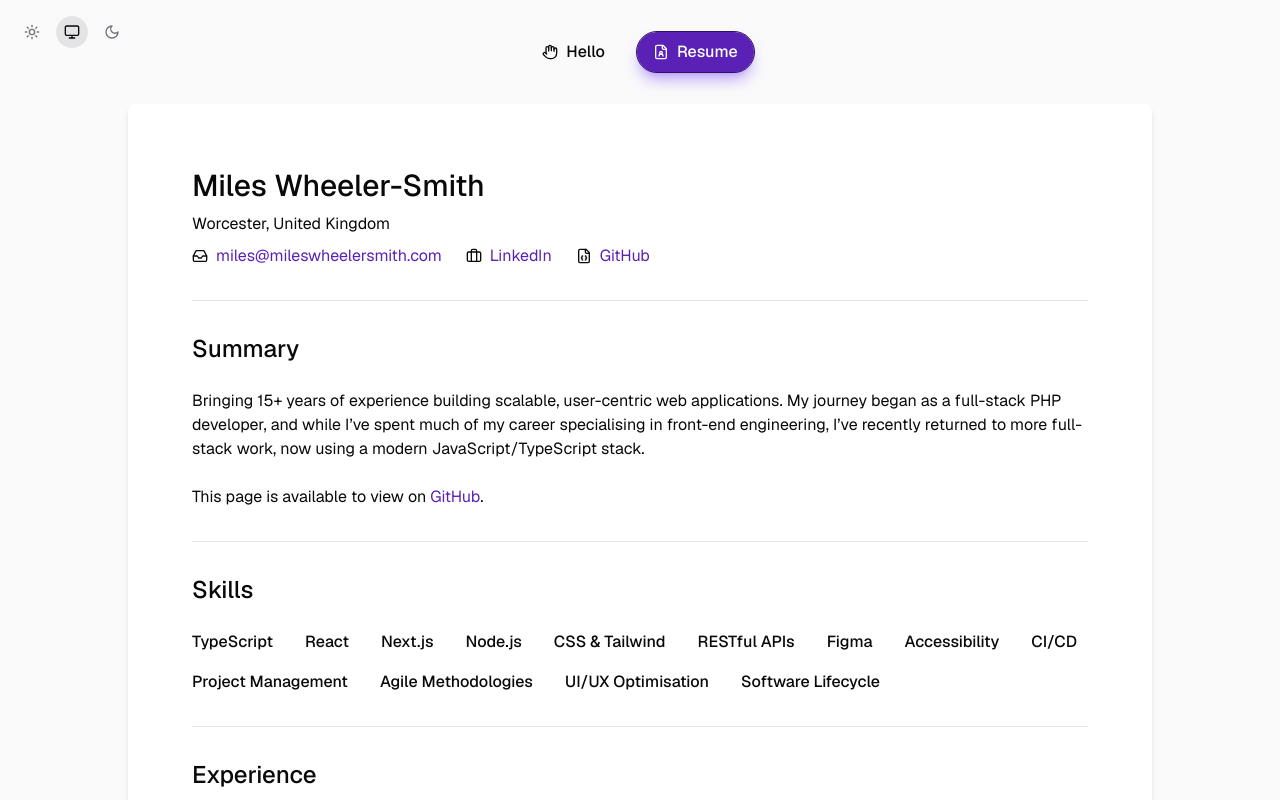
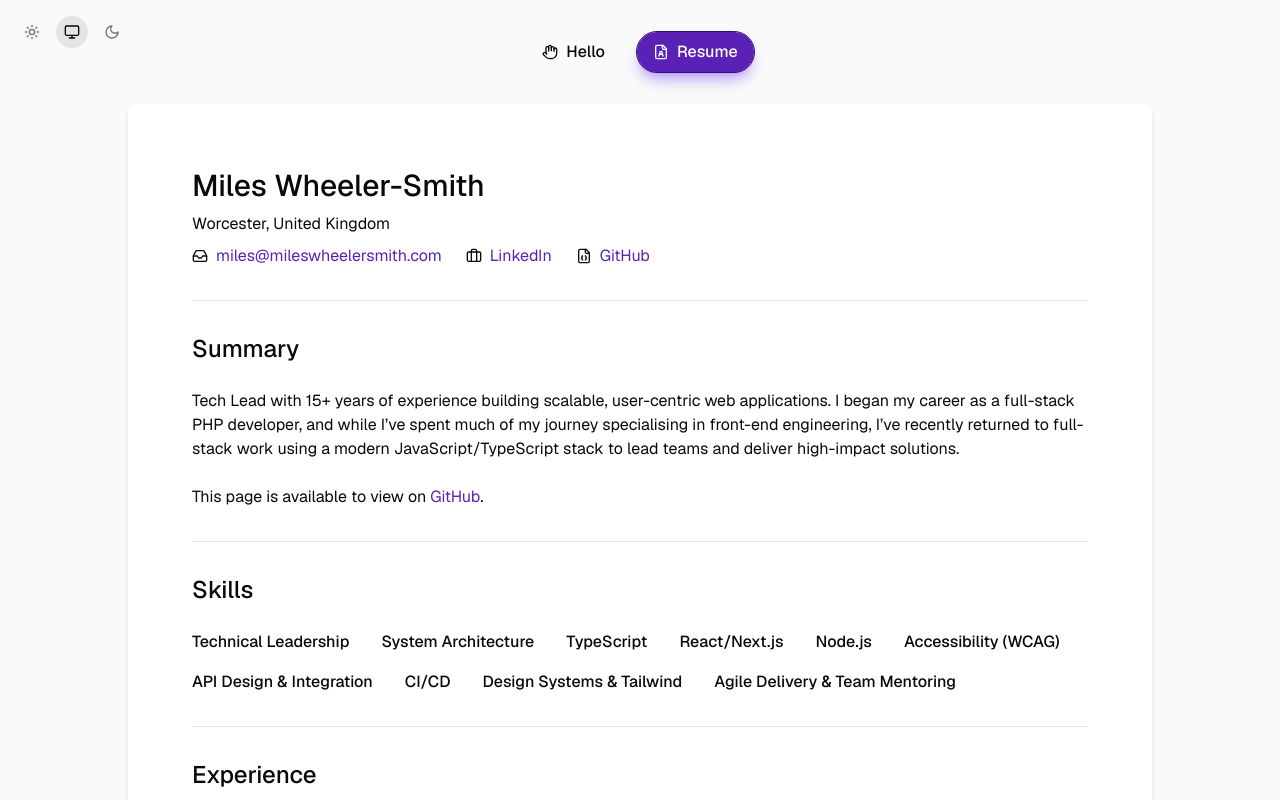
Before and after one commit to mwheelersmith/site, a Next.js app: page /resume in a window 1280 px wide. Shown: the top 800 px of the page. Built offline with nearby package versions, Linux system fonts and the light colour scheme.

Commit message:
Tweaks after promotion

```diff
--- a/app/layout.tsx
+++ b/app/layout.tsx
@@ -9,9 +9,9 @@ import { NavLinks } from "@/components/nav-links";
 import ThemeSwitcher from "@/components/theme-switcher";
 
 export const metadata: Metadata = {
-  title: "Miles Wheeler-Smith | Senior Developer",
+  title: "Miles Wheeler-Smith | Tech Lead",
   description:
-    "Miles is a seasoned senior developer with 15+ years of experience developing SaaS applications.",
+    "Tech Lead with 15+ years of experience building scalable, user-centric web applications. Expert in TypeScript, React, Next.js, Node.js, and accessible, high-performance UI design.",
 };
 
 export default function RootLayout({
--- a/components/home/hello.tsx
+++ b/components/home/hello.tsx
@@ -6,8 +6,8 @@ export function Hello() {
       <TypographyH1 classname="flex-none">Hello 👋</TypographyH1>
       <div className="flex flex-col gap-4">
         <p>
-          I&rsquo;m Miles, a Senior Developer from the UK with a passion for
-          building intuitive, clean, and accessible web interfaces.
+          I&rsquo;m Miles, a Tech Lead from the UK with a passion for building
+          intuitive, clean, and accessible web interfaces.
         </p>
       </div>
     </div>
--- a/components/resume/skills.tsx
+++ b/components/resume/skills.tsx
@@ -4,19 +4,16 @@ export function Skills() {
       <h3 className="text-2xl font-medium">Skills</h3>
 
       <ul className="flex flex-wrap gap-x-8 gap-y-4">
+        <li className="font-medium">Technical Leadership</li>
+        <li className="font-medium">System Architecture</li>
         <li className="font-medium">TypeScript</li>
-        <li className="font-medium">React</li>
-        <li className="font-medium">Next.js</li>
+        <li className="font-medium">React/Next.js</li>
         <li className="font-medium">Node.js</li>
-        <li className="font-medium">CSS &amp; Tailwind</li>
-        <li className="font-medium">RESTful APIs</li>
-        <li className="font-medium">Figma</li>
-        <li className="font-medium">Accessibility</li>
+        <li className="font-medium">Accessibility (WCAG)</li>
+        <li className="font-medium">API Design &amp; Integration</li>
         <li className="font-medium">CI/CD</li>
-        <li className="font-medium">Project Management</li>
-        <li className="font-medium">Agile Methodologies</li>
-        <li className="font-medium">UI/UX Optimisation</li>
-        <li className="font-medium">Software Lifecycle</li>
+        <li className="font-medium">Design Systems &amp; Tailwind</li>
+        <li className="font-medium">Agile Delivery &amp; Team Mentoring</li>
       </ul>
     </div>
   );
--- a/components/resume/summary.tsx
+++ b/components/resume/summary.tsx
@@ -3,11 +3,12 @@ export function Summary() {
     <div className="flex flex-col gap-6 border-b border-zinc-200 pb-8 dark:border-zinc-600">
       <h2 className="text-2xl font-medium">Summary</h2>
       <p>
-        Bringing 15+ years of experience building scalable, user-centric web
-        applications. My journey began as a full-stack PHP developer, and while
-        I&rsquo;ve spent much of my career specialising in front-end
-        engineering, I&rsquo;ve recently returned to more full-stack work, now
-        using a modern JavaScript/TypeScript stack.
+        Tech Lead with 15+ years of experience building scalable, user-centric
+        web applications. I began my career as a full-stack PHP developer, and
+        while I&rsquo;ve spent much of my journey specialising in front-end
+        engineering, I&rsquo;ve recently returned to full-stack work using a
+        modern JavaScript/TypeScript stack to lead teams and deliver high-impact
+        solutions.
       </p>
       <p className="print:hidden">
         This page is available to view on{" "}
```
